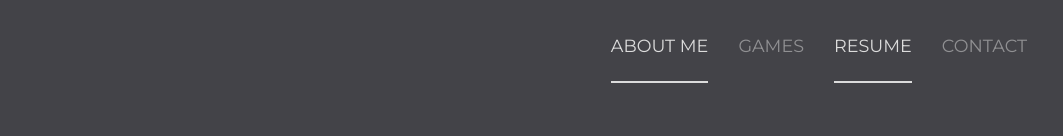
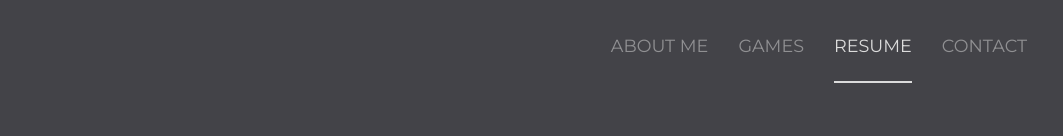
Before and after one commit to AitorGarciaM/Portfolio, a React (Vite) app in the folder react-folder/: page /Portfolio/resume in a window 1280 px wide. Shown: the top 136 px of the page, without its empty margins (178-1241 px from the left). Built offline with nearby package versions, Linux system fonts and the light colour scheme.

Commit message:
Apply navbar corrections.

```diff
--- a/react-folder/src/App.jsx
+++ b/react-folder/src/App.jsx
@@ -21,7 +21,7 @@ function App() {
         <section className='main'>
           {/*define web routes.*/}
           <Routes>
-            <Route path='/Portfolio/' element={<Home />} />
+            <Route path='/Portfolio/about_me' element={<Home />} />
             <Route path='/Portfolio/games' element={<Games />} />
             <Route path='/Portfolio/resume' element={<Resume />} />
             <Route path='/Portfolio/contact' element={<Contact />} />
--- a/react-folder/src/components/Navbar.jsx
+++ b/react-folder/src/components/Navbar.jsx
@@ -4,7 +4,7 @@ export default function Navbar() {
     return(
         <section className="header">
             <section className="nav-bar">
-                <NavLink to="/Portfolio/" className={({ isActive }) => (isActive ? "route-link-active" : "nav-link")}>ABOUT ME</NavLink>
+                <NavLink to="/Portfolio/about_me" className={({ isActive }) => (isActive ? "route-link-active" : "nav-link")}>ABOUT ME</NavLink>
                 <NavLink to="/Portfolio/games" className={({ isActive }) => (isActive ? "route-link-active" : "nav-link")}>GAMES</NavLink>
                 <NavLink to="/Portfolio/resume" className={({ isActive }) => (isActive ? "route-link-active" : "nav-link")}>RESUME</NavLink>
                 <NavLink to="/Portfolio/contact" className={({ isActive }) => (isActive ? "route-link-active" : "nav-link")}>CONTACT</NavLink>
```
